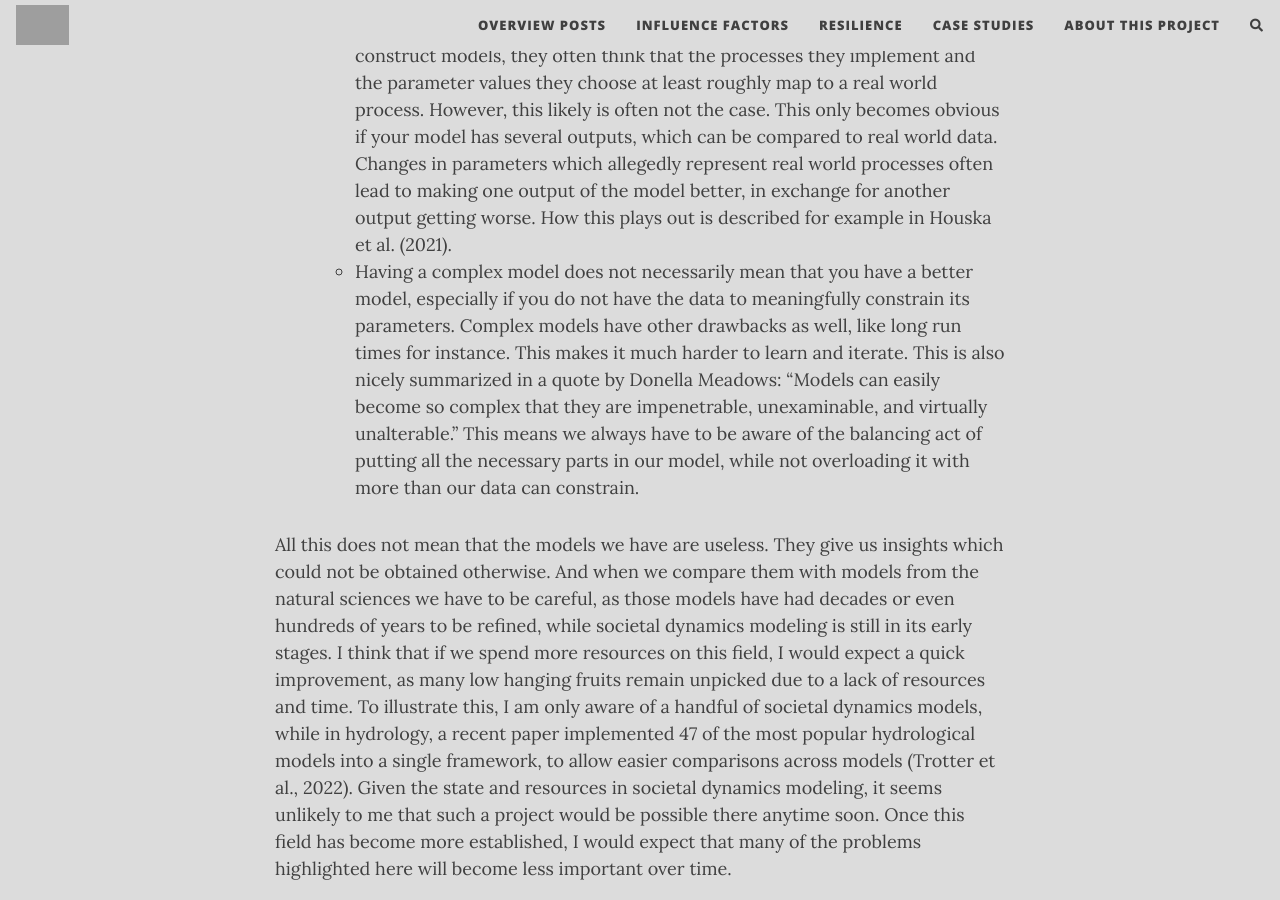
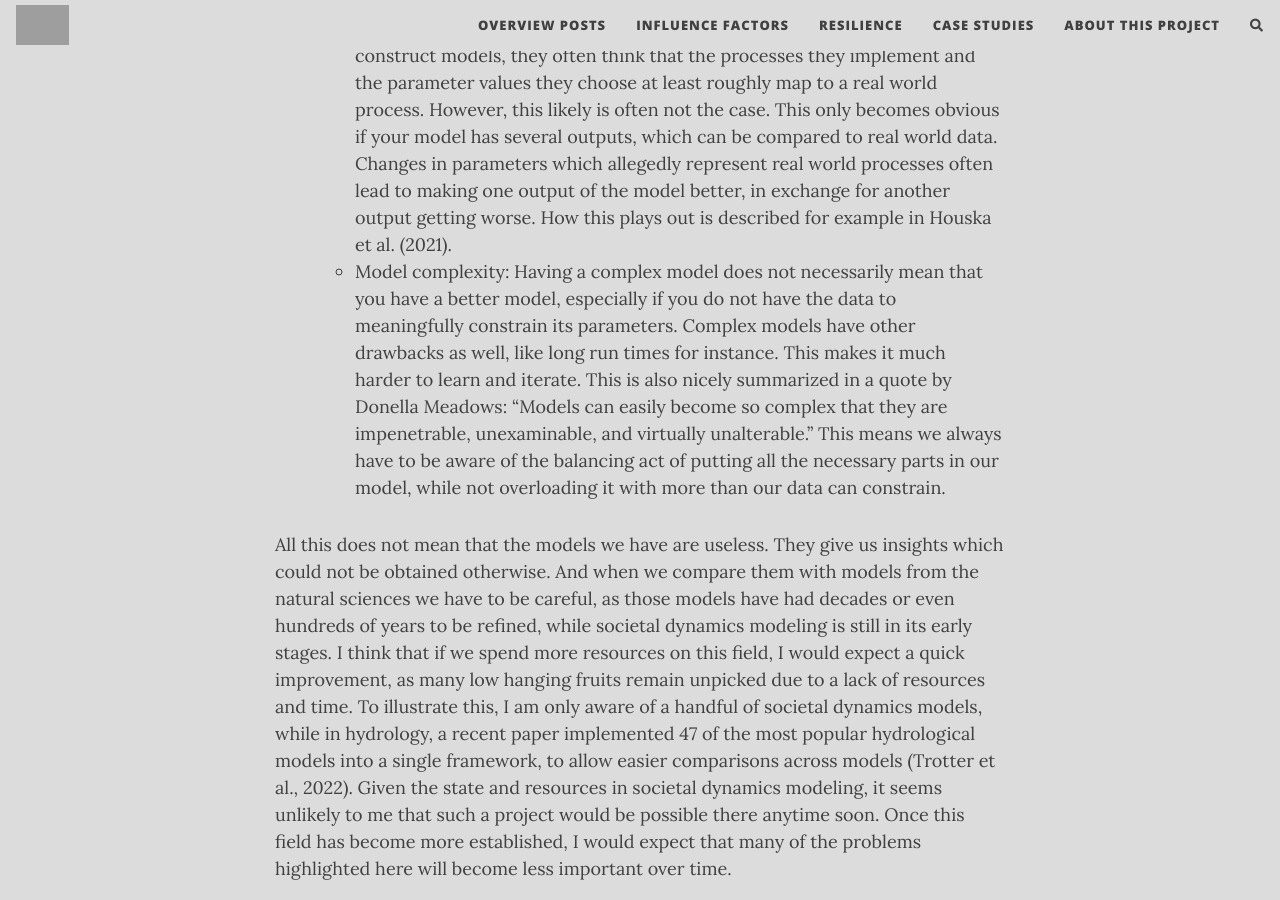
Before and after one commit to florianjehn/Societal_Collapse, a Jekyll site: the page built from _posts/2023-11-15-collapse_models.md, in a window 1280 px wide and 900 px high, scrolled down 7581 px. Built offline with Jekyll 4.4.1, drawn with Linux system fonts in a browser that asks for light colours; nearby versions of some CDN libraries; comment, search, counter and statistics services are not loaded; grey boxes are pictures that could not be loaded.

Commit message:
Update 2023-11-15-collapse_models.md

```diff
--- a/_posts/2023-11-15-collapse_models.md
+++ b/_posts/2023-11-15-collapse_models.md
@@ -85,7 +85,7 @@ It seems to me that there is much work to be done on social collapse modeling. A
   - Automatic model calibration: Calibrating models by hand has been deprecated in hydrology, as it often allows researchers to let their biases influence the models results and also does not give any real benefits. An example of an automatic calibration toolkit would be [SPOTPY](https://spotpy.readthedocs.io/en/latest/) (Houska et al., 2015).
   - Model building toolkits: The exact structure of your model is often grounded more in a researcher's bias, than in the real world. Therefore, in hydrology the trend has shifted to model building toolkits. Those allow the easy construction of different model structures, so you can also explore how differences in the structure of your model shape your results. An example here is the catchment modeling framework ([CMF](https://philippkraft.github.io/cmf/)) (Kraft et al., 2011). This works by creating modular components for the model, such as providing various implementations of the same process, for instance simulating infiltration of water into the soil. These components can be easily bolted together to allow building a new model quickly. Modifying specific blocks enables the isolation of changes' effects, which in turn makes it easier to understand the model's functioning and compare it to other models built using the same toolkit.
   - Finding meaningful parameter values is very hard: When researchers construct models, they often think that the processes they implement and the parameter values they choose at least roughly map to a real world process. However, this likely is often not the case. This only becomes obvious if your model has several outputs, which can be compared to real world data. Changes in parameters which allegedly represent real world processes often lead to making one output of the model better, in exchange for another output getting worse. How this plays out is described for example in Houska et al. (2021).
-  - Having a complex model does not necessarily mean that you have a better model, especially if you do not have the data to meaningfully constrain its parameters. Complex models have other drawbacks as well, like long run times for instance. This makes it much harder to learn and iterate. This is also nicely summarized in a quote by Donella Meadows: “Models can easily become so complex that they are impenetrable, unexaminable, and virtually unalterable.” This means we always have to be aware of the balancing act of putting all the necessary parts in our model, while not overloading it with more than our data can constrain.
+  - Model complexity: Having a complex model does not necessarily mean that you have a better model, especially if you do not have the data to meaningfully constrain its parameters. Complex models have other drawbacks as well, like long run times for instance. This makes it much harder to learn and iterate. This is also nicely summarized in a quote by Donella Meadows: “Models can easily become so complex that they are impenetrable, unexaminable, and virtually unalterable.” This means we always have to be aware of the balancing act of putting all the necessary parts in our model, while not overloading it with more than our data can constrain.
 
 All this does not mean that the models we have are useless. They give us insights which could not be obtained otherwise. And when we compare them with models from the natural sciences we have to be careful, as those models have had decades or even hundreds of years to be refined, while societal dynamics modeling is still in its early stages. I think that if we spend more resources on this field, I would expect a quick improvement, as many low hanging fruits remain unpicked due to a lack of resources and time. To illustrate this, I am only aware of a handful of societal dynamics models, while in hydrology, a recent paper implemented 47 of the most popular hydrological models into a single framework, to allow easier comparisons across models (Trotter et al., 2022). Given the state and resources in societal dynamics modeling, it seems unlikely to me that such a project would be possible there anytime soon. Once this field has become more established, I would expect that many of the problems highlighted here will become less important over time.
 
```
